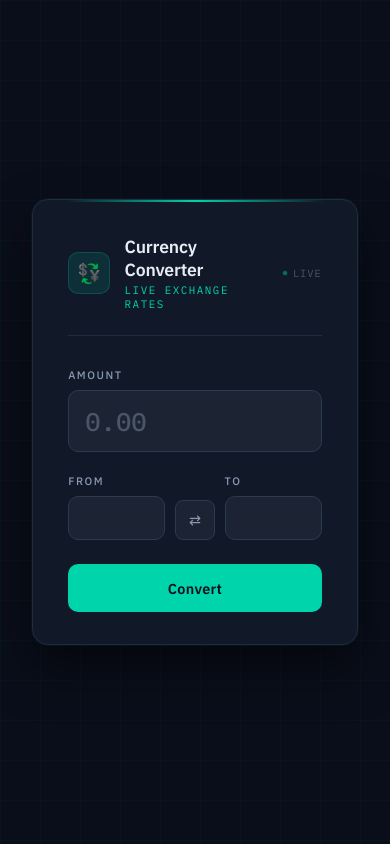
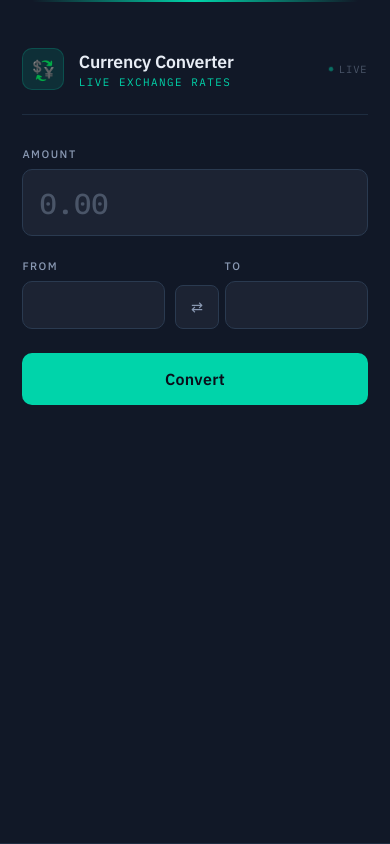
Before and after one commit to eugene234466/currency-converter, a Flask app: page / in a window 390 px wide. Run offline with Flask 3, Linux system fonts and the light colour scheme; data that the repository does not hold is empty.

Commit message:
Update index.html

```diff
--- a/templates/index.html
+++ b/templates/index.html
@@ -301,6 +301,75 @@
             animation: fadeUp 0.3s ease both;
         }
         .error-box.show { display: block; }
+
+        /* ── MOBILE ─────────────────────────────────────── */
+        @media (max-width: 480px) {
+            body {
+                padding: 0;
+                align-items: flex-start;
+            }
+
+            .card {
+                min-height: 100vh;
+                border-radius: 0;
+                border-left: none;
+                border-right: none;
+                border-top: none;
+                padding: 3rem 1.4rem 2rem;
+                box-shadow: none;
+            }
+
+            /* prevent iOS zoom on input focus (must be >= 16px) */
+            .amount-wrap input {
+                font-size: 1.8rem;
+            }
+
+            .select-wrap select {
+                font-size: 1rem;
+                padding: 0.85rem 0.75rem;
+            }
+
+            /* larger tap targets */
+            .swap-btn {
+                width: 44px;
+                height: 44px;
+            }
+
+            .convert-btn {
+                padding: 1rem;
+                font-size: 1rem;
+            }
+
+            .result-main {
+                font-size: 1.3rem;
+            }
+
+            /* stack rate + updated on small screens */
+            .result-meta {
+                flex-direction: column;
+                align-items: flex-start;
+                gap: 0.3rem;
+            }
+
+            .result-rate,
+            .result-updated {
+                font-size: 0.72rem;
+            }
+
+            /* safe area padding for notched phones */
+            .card {
+                padding-bottom: calc(2rem + env(safe-area-inset-bottom));
+            }
+        }
+
+        @media (max-width: 360px) {
+            .currency-row {
+                grid-template-columns: 1fr 36px 1fr;
+                gap: 0.4rem;
+            }
+
+            .header-text h1 { font-size: 1rem; }
+        }
     </style>
 </head>
 <body>
```
